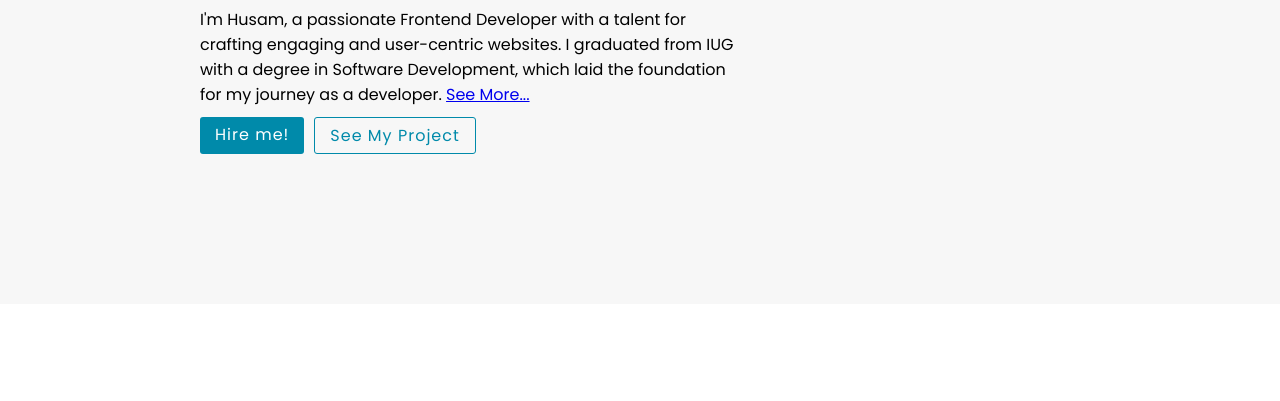
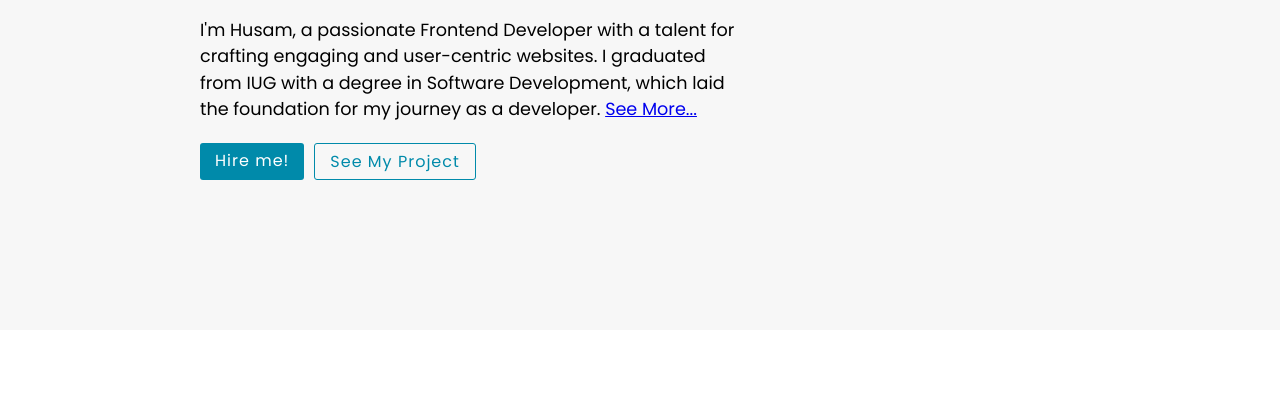
Before and after one commit to htahrawi/tap-task, a plain HTML site: page index.html in a window 1280 px wide. Shown: the part 363-764 px from the top of the page. Drawn offline with Linux system fonts and the light colour scheme.

Commit message:
edit the paragraph

```diff
--- a/style.css
+++ b/style.css
@@ -75,13 +75,19 @@ section{
     background-color: #f0f0f080;
 }
 .main div:first-of-type{
-    /* background-color: red; */
     padding: 0 20px 0 0 ;
 }
 .main h2{
     color: var(--secondary-color);
     font-size: 1.4em;
     font-weight: 500;
+}
+.main p {
+    padding: 10px 0;
+    font-size: 1.1em;
+    font-weight: 400;
+    line-height: 1.5em;
+    max-inline-size: 50ch;
 }
 .main h1{
     color: var(--primary-color);
```
